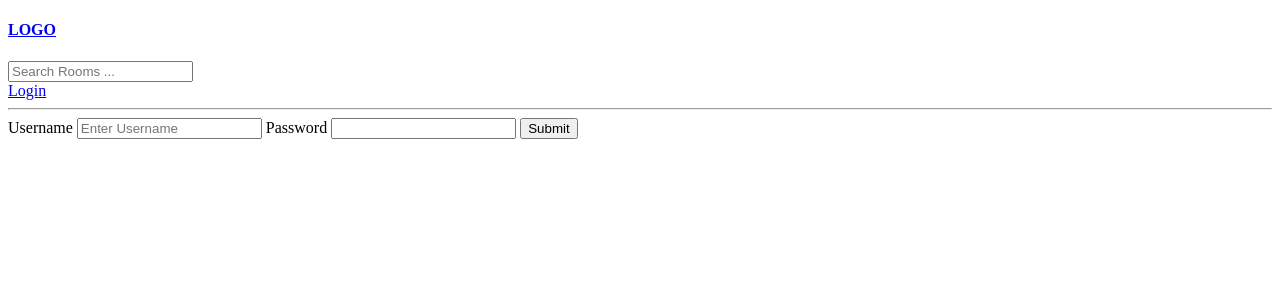
After one commit to MuslehuddinJuned/studybud, a Django app: page /login/ in a window 1280 px wide. The commit adds this page. Shown: the top 300 px of the page. Run offline with Django 3.2, Linux system fonts and the light colour scheme.

Commit message:
update 220204

```diff
--- a/base/templates/base/home.html
+++ b/base/templates/base/home.html
@@ -26,6 +26,7 @@
         {% endfor %}
     </div>
     <div>
+        <h5>{{room_count}} rooms available</h5>
         <a href="{% url 'create-room' %}">Create Room</a>
         <div>
             {% for room in rooms %}
--- /dev/null
+++ b/base/templates/base/login_register.html
@@ -0,0 +1,18 @@
+{% extends 'main.html' %}
+{% block content %}
+
+<div>
+    <form method="POST" action="">
+        {% csrf_token %}
+
+        <label for="">Username</label>
+        <input type="text" name="username" placeholder="Enter Username">
+
+        <label for="">Password</label>
+        <input type="password" name="password">
+
+        <input type="submit" value="Submit">
+    </form>
+</div>
+
+{% endblock content %}
--- a/base/urls.py
+++ b/base/urls.py
@@ -2,6 +2,10 @@ from django.urls import path
 from . import views
 
 urlpatterns = [
+
+    path('login/', views.loginPage , name="login"),
+    path('logout/', views.logoutUser , name="logout"),
+
     path('', views.home, name="home"),
     path('room/<str:pk>/', views.room, name="room"),
 
--- a/base/views.py
+++ b/base/views.py
@@ -1,4 +1,8 @@
 from django.shortcuts import render, redirect
+from django.contrib import messages
+from django.db.models import Q
+from django.contrib.auth.models import User
+from django.contrib.auth import authenticate, login, logout
 from .models import Room, Topic
 from .forms import RoomForm
 
@@ -9,13 +13,44 @@ from .forms import RoomForm
 #     {'id': 2, 'name': 'Design with me'},
 #     {'id': 3, 'name': 'Frontend Developer'},
 # ]
+
+def loginPage(request):
+    if request.method == 'POST':
+        username = request.POST.get('username')
+        password = request.POST.get('password')
+
+        try:
+            user = User.objects.get(username=username)
+        except:
+            messages.error(request, 'User does not exist')
+
+        user = authenticate(request, username=username, password=password)
+
+        if user is not None:
+            login(request, user)
+            return redirect('home')
+        else:
+            messages.error(request, 'Username OR Password is incorrect')
+
+    context = { }
+    return render(request, 'base/login_register.html', context)
+
+def logoutUser(request):
+    logout(request)
+    return redirect('home')
+
 def home(request):
     q = request.GET.get('q') if request.GET.get('q') != None else ''
-    rooms = Room.objects.filter(topic__name__icontains=q)
+    rooms = Room.objects.filter(
+        Q(topic__name__icontains=q) |
+        Q(name__icontains=q) |
+        Q(description__icontains=q)
+    )
 
     topics = Topic.objects.all()
+    room_count = rooms.count()
 
-    context = {'rooms': rooms, 'topics': topics}
+    context = {'rooms': rooms, 'topics': topics, 'room_count': room_count}
     return render(request, 'base/home.html', context)
 
 def room(request, pk):
--- a/templates/main.html
+++ b/templates/main.html
@@ -8,6 +8,15 @@
 </head>
 <body>
     {% include 'navbar.html' %}
+
+    {% if messages %}
+        <ul class="messages">
+            {% for message in messages %}
+                <li{% if message.tags %} class="{{ message.tags }}"{% endif %}>{{ message }}</li>
+            {% endfor %}
+        </ul>
+    {% endif %}
+
     {% block content %}
 
     {% endblock content %}
--- a/templates/navbar.html
+++ b/templates/navbar.html
@@ -2,4 +2,12 @@
     <h4>LOGO</h4>
 </a>
 
+<form action="{% url 'home' %}" method="GET">
+    <input type="text" name="q" placeholder="Search Rooms ...">
+</form>
+{%if request.user.is_authenticated %}
+<a href="{% url 'logout' %}">Logout</a>
+{% else %}
+<a href="{% url 'login' %}">Login</a>
+{% endif %}
 <hr>
```
Also changed, not shown: db.sqlite3.
